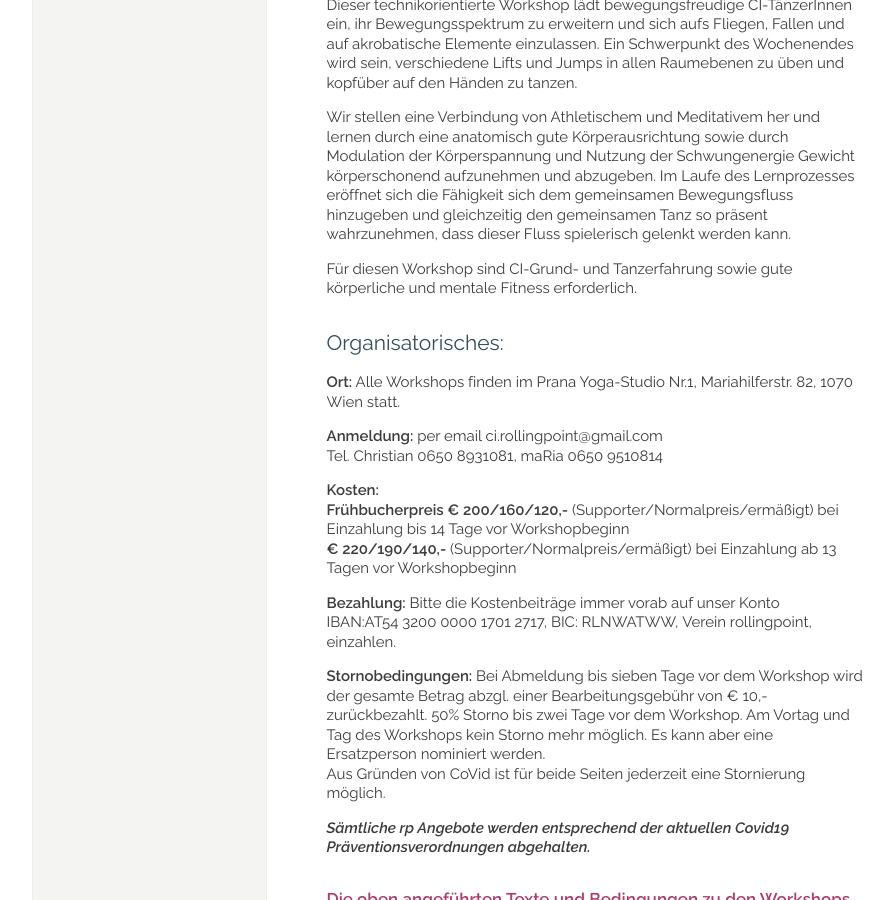
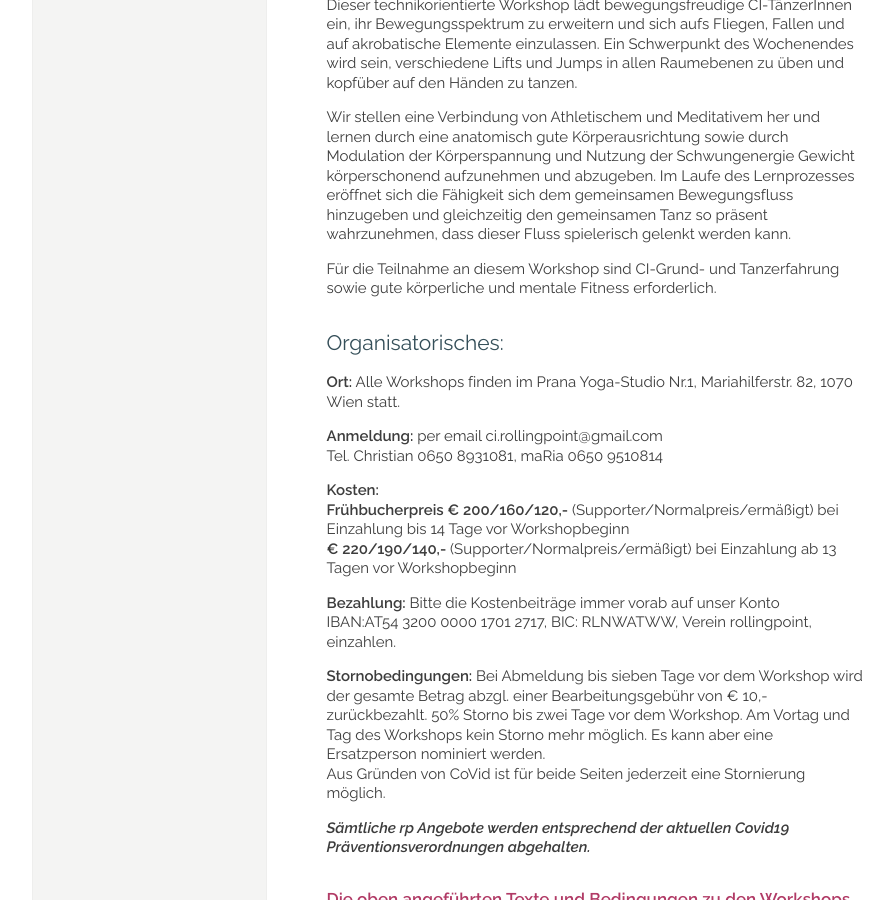
Before and after one commit to manulari/rollingpointat, a Jekyll site: the page built from _pages_de/workshops.md, in a window 1280 px wide and 900 px high, scrolled down 2153 px. Shown: the whole window, without its empty margins (152-1045 px from the left). Built offline with Jekyll 4.4.1, drawn with Linux system fonts in a browser that asks for light colours; comment, search, counter and statistics services are not loaded.

Commit message:
Update page (de) “workshops”

```diff
--- a/_pages_de/workshops.md
+++ b/_pages_de/workshops.md
@@ -73,7 +73,7 @@ Dieser technikorientierte Workshop lädt bewegungsfreudige CI-TänzerInnen ein,
 
 Wir stellen eine Verbindung von Athletischem und Meditativem her und lernen durch eine anatomisch gute Körperausrichtung sowie durch Modulation der Körperspannung und Nutzung der Schwungenergie Gewicht körperschonend aufzunehmen und abzugeben. Im Laufe des Lernprozesses eröffnet sich die Fähigkeit sich dem gemeinsamen Bewegungsfluss hinzugeben und gleichzeitig den gemeinsamen Tanz so präsent wahrzunehmen, dass dieser Fluss spielerisch gelenkt werden kann.
 
-Für diesen Workshop sind CI-Grund- und Tanzerfahrung sowie gute körperliche und mentale Fitness erforderlich.
+Für die Teilnahme an diesem Workshop sind CI-Grund- und Tanzerfahrung sowie gute körperliche und mentale Fitness erforderlich.
 
 ## Organisatorisches:
 
```
